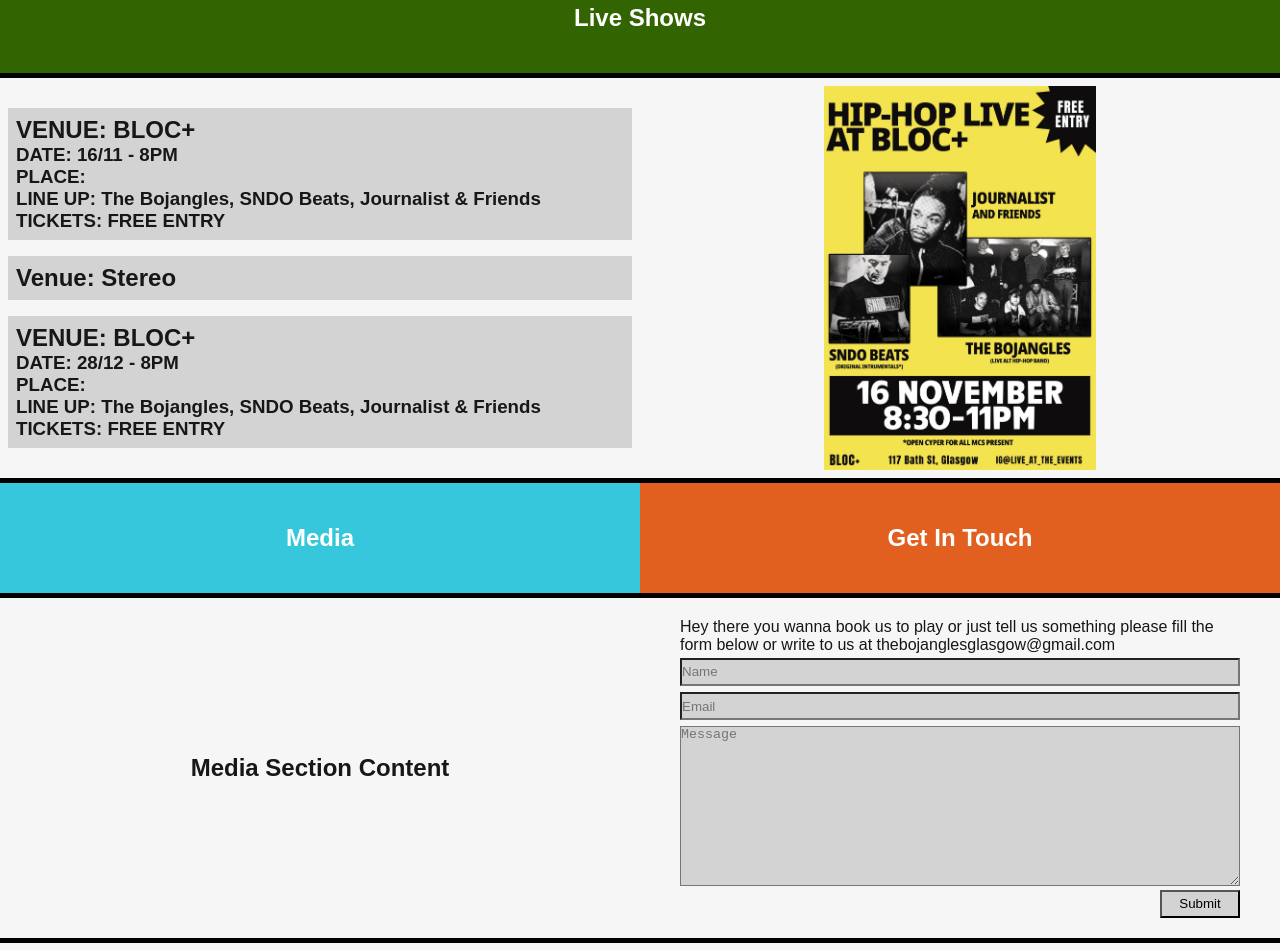
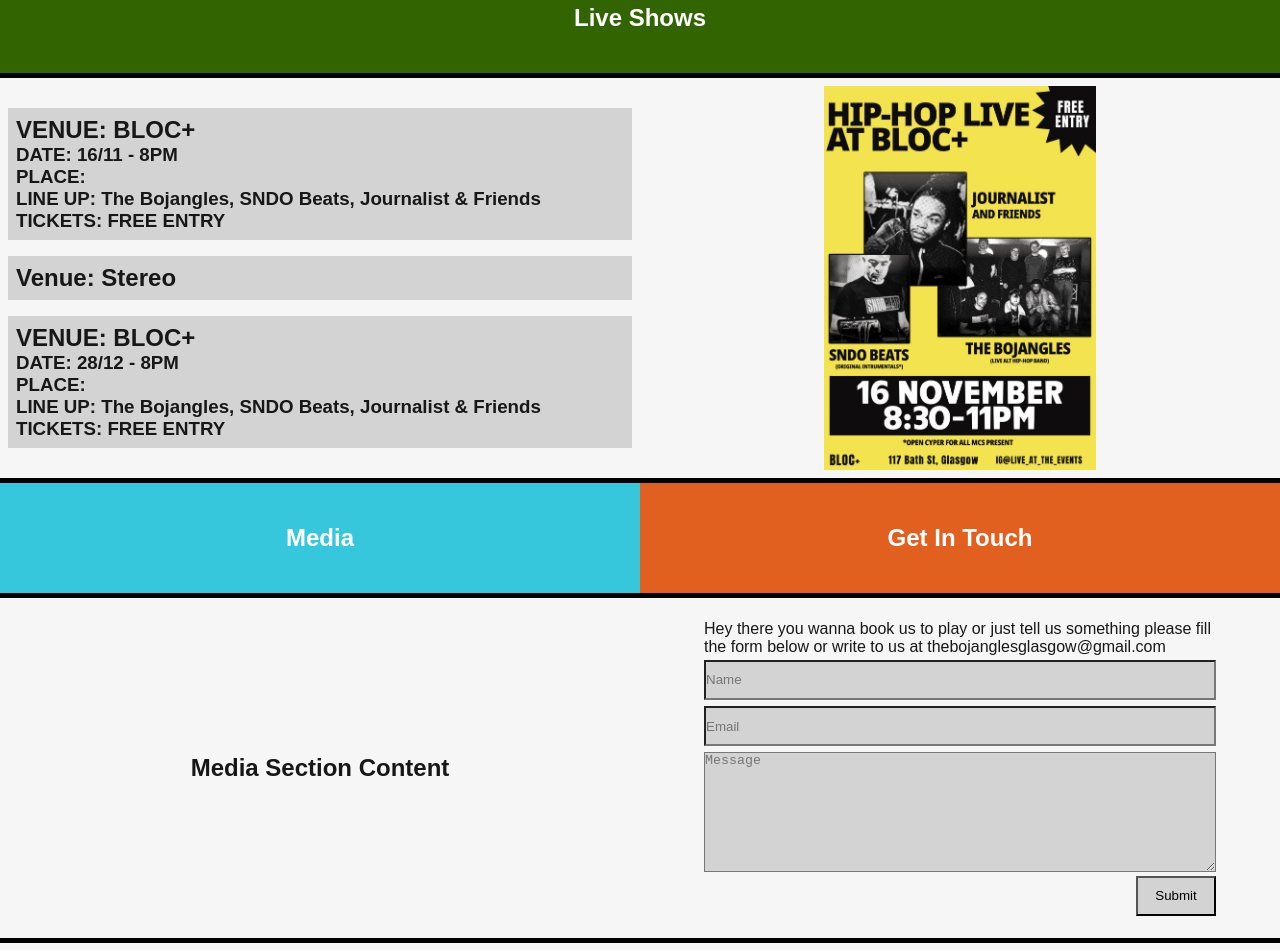
Before and after one commit to Mik20393/the-bojangles-web-app, a Next.js app: page / in a window 1280 px wide. Shown: the part 1102-2052 px from the top of the page. Built offline with nearby package versions, Linux system fonts and the light colour scheme.

Commit message:
Fixing contact form styling

```diff
--- a/src/components/contactSection.module.css
+++ b/src/components/contactSection.module.css
@@ -11,7 +11,7 @@
     display: flex;
     justify-content: flex-start;
     align-items: center;
-    width: 35rem;
+    width: 40vw;
 }
 
 .contactFormContainer {
@@ -27,22 +27,22 @@
 }
 
 .formInputControl {
-    width: 35rem;
-    height: 1.75rem;
+    width: 40vw;
+    height: 5vh;
     margin: 0.2rem 0;
     background-color: lightgray;
 }
 
 .formTextAreaControl {
-    width: 35rem;
-    height: 10rem;
+    width: 40vw;
+    height: 15vh;
     margin: 0.2rem 0;
     background-color: lightgray;
 }
 
 .buttonContainer {
-    width: 35rem;
-    height: 1.75rem;
+    width: 40vw;
+    height: 5vh;
     display: flex;
     justify-content: end;
 
@@ -52,3 +52,25 @@
     width: 5rem;
     background-color: lightgray;
 }
+
+@media (max-width: 600px) {
+    .contactSectionContainer {
+        height: 60vh;
+    }
+
+    .contactSectionTextContainer {
+        width: 85vw;
+    }
+
+    .formInputControl {
+        width: 85vw;
+    }
+
+    .formTextAreaControl {
+        width: 85vw;
+    }
+
+    .buttonContainer {
+        width: 85vw;
+    }
+}
--- a/src/components/tourSection.module.css
+++ b/src/components/tourSection.module.css
@@ -38,6 +38,7 @@
     height: 100%;
     width: 100%;
 }
+
 @media (max-width: 600px) {
     .tourSectionContainer {
         height: 150vh;
```
